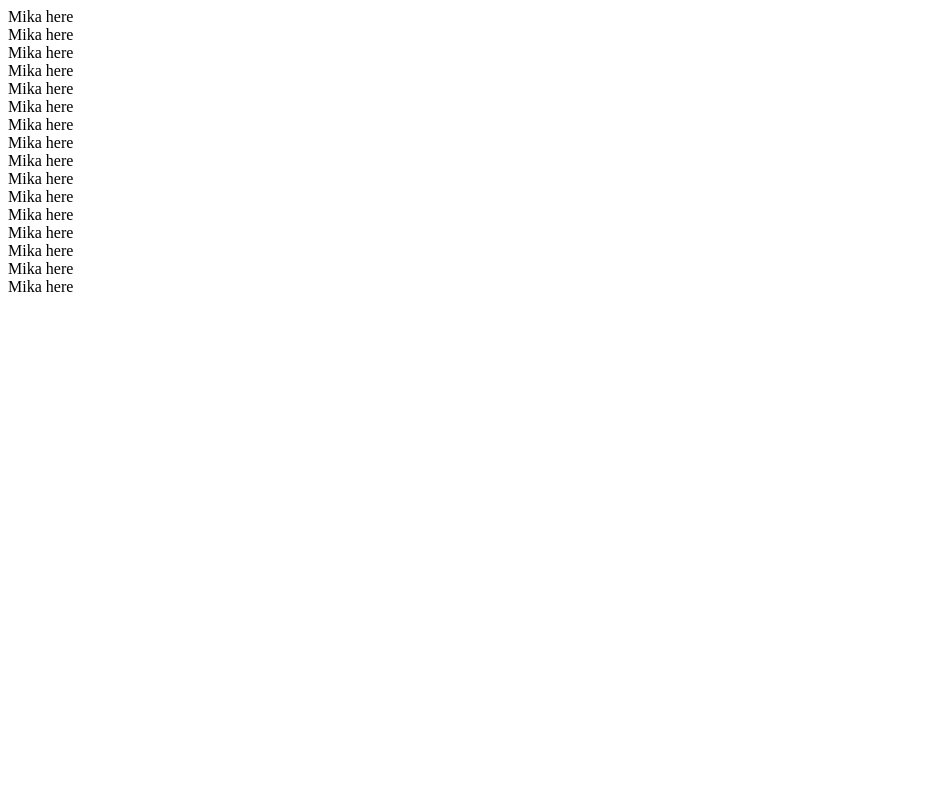
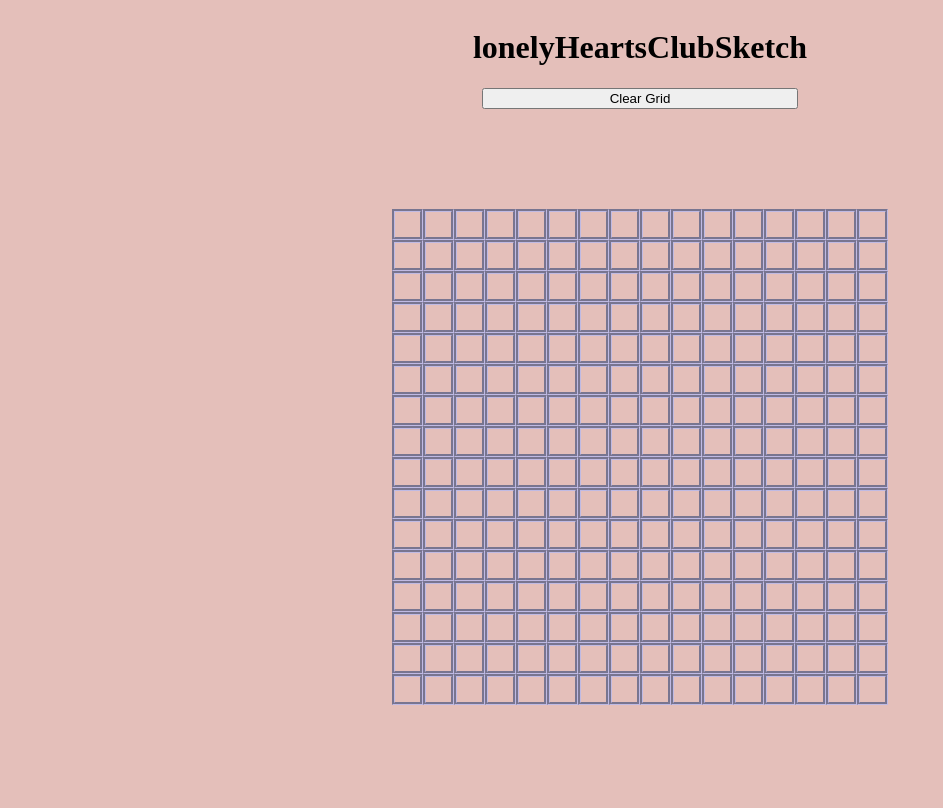
Before and after one commit to lonelyheartsclubcode/etch-a-sketch, a plain HTML site: page index.html in a window 1280 px wide. Shown: the whole page, without its empty margins (0-943 px from the left). Drawn offline with Linux system fonts and the light colour scheme.

Commit message:
built grid, add css

```diff
--- a/index.html
+++ b/index.html
@@ -9,9 +9,15 @@
   <link rel="stylesheet" href="style.css"/>
 </head>
 <body>
-  <div class='mainDiv'>
-
+  <div class='top'>
+    <h1>lonelyHeartsClubSketch</h1>
+    <button class='btn'>Clear Grid</button>
   </div>
 
+  <div class='middle'>
+    <div class='container test'>
+
+    </div>
+  </div>
 </body>
 </html>
--- a/script.js
+++ b/script.js
@@ -1,8 +1,40 @@
-const mainDiv = document.querySelector('.mainDiv');
+const mainDiv = document.querySelector('.container');
 
-for (let i = 0; i < 16; i++) {
+for (let i = 0; i < 256; i++) {
   let grid = document.createElement('div');
-  grid.classList.add("gridPiece");
-  grid.textContent = `Mika here`;
+  grid.classList.add('gridPiece');
   mainDiv.appendChild(grid);
 }
+
+
+
+const btn = document.querySelector('.btn');
+
+[...document.querySelectorAll('.gridPiece')].forEach((gridPiece) =>{
+  gridPiece.addEventListener('mouseover', function () {
+    gridPiece.style.backgroundColor = '#BAE4BF';
+  });
+  btn.addEventListener('click', () => {
+      clearPage();
+      newGrid ();
+    });
+})
+
+function clearPage() {
+  while (mainDiv.firstChild) {
+    mainDiv.removeChild(mainDiv.firstChild);
+  }
+}
+
+function newGrid() {
+  let k = prompt('How many squares per side?', '16');
+  let j = parseInt(k*k);
+  for (let i = 0; i < j; i++) {
+    console.log('ye');
+    let grid = document.createElement('div');
+    grid.classList.add('gridPiece');
+    mainDiv.appendChild(grid);
+  }
+
+
+}
--- a/style.css
+++ b/style.css
@@ -0,0 +1,38 @@
+body {
+  background-color: #E4BFBA;
+}
+
+.container {
+  display: grid;
+  grid-template-columns: min-content min-content min-content min-content
+  min-content min-content min-content min-content min-content min-content min-content min-content
+  min-content min-content min-content min-content ;
+  padding: 100px;
+}
+
+.gridPiece {
+  height: 25px;
+  width: 25px;
+  border: #BFBAE4;
+  border-style: groove;
+}
+
+.top {
+  display: flex;
+  align-items: center;
+  flex-direction: column;
+}
+
+.btn {
+  width: 25%;
+  display: flex;
+  justify-content: center;
+}
+
+
+
+.middle {
+  display: flex;
+  justify-content: center;
+  align-items: center;
+}
```
